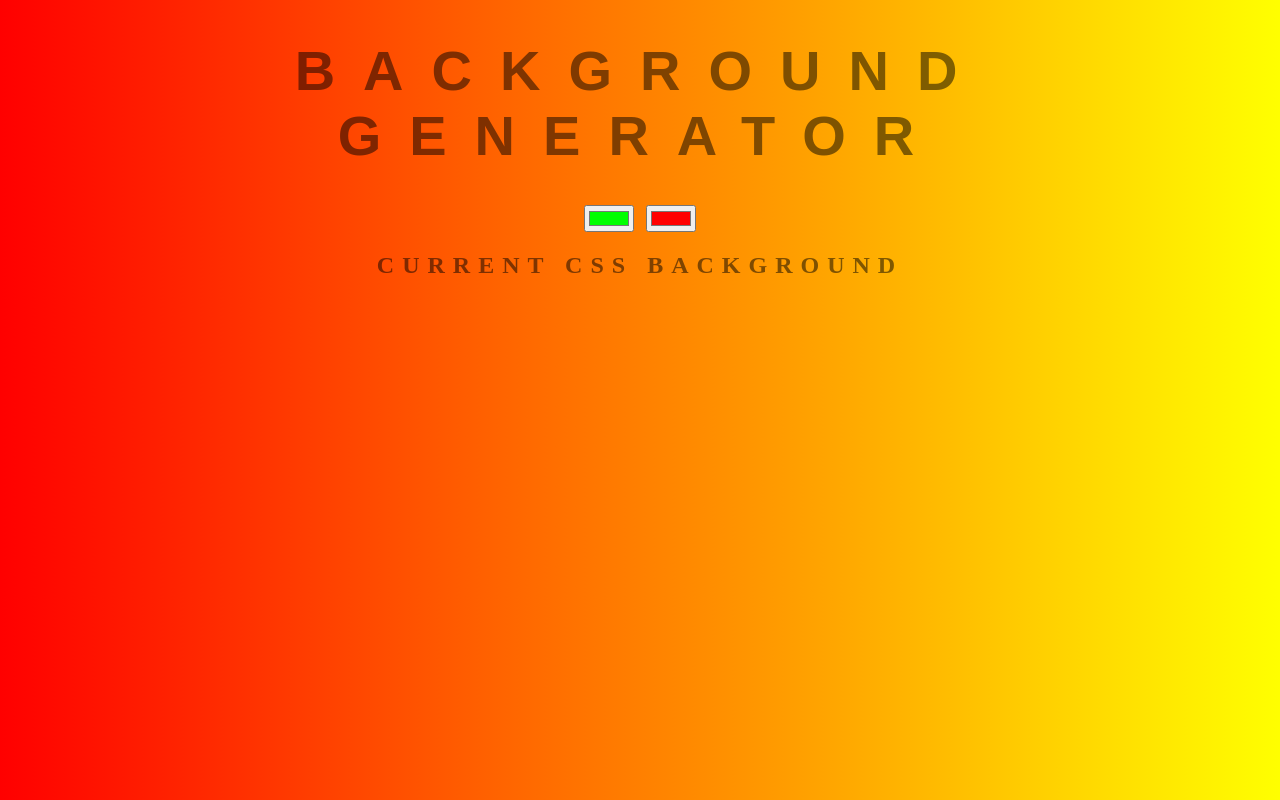
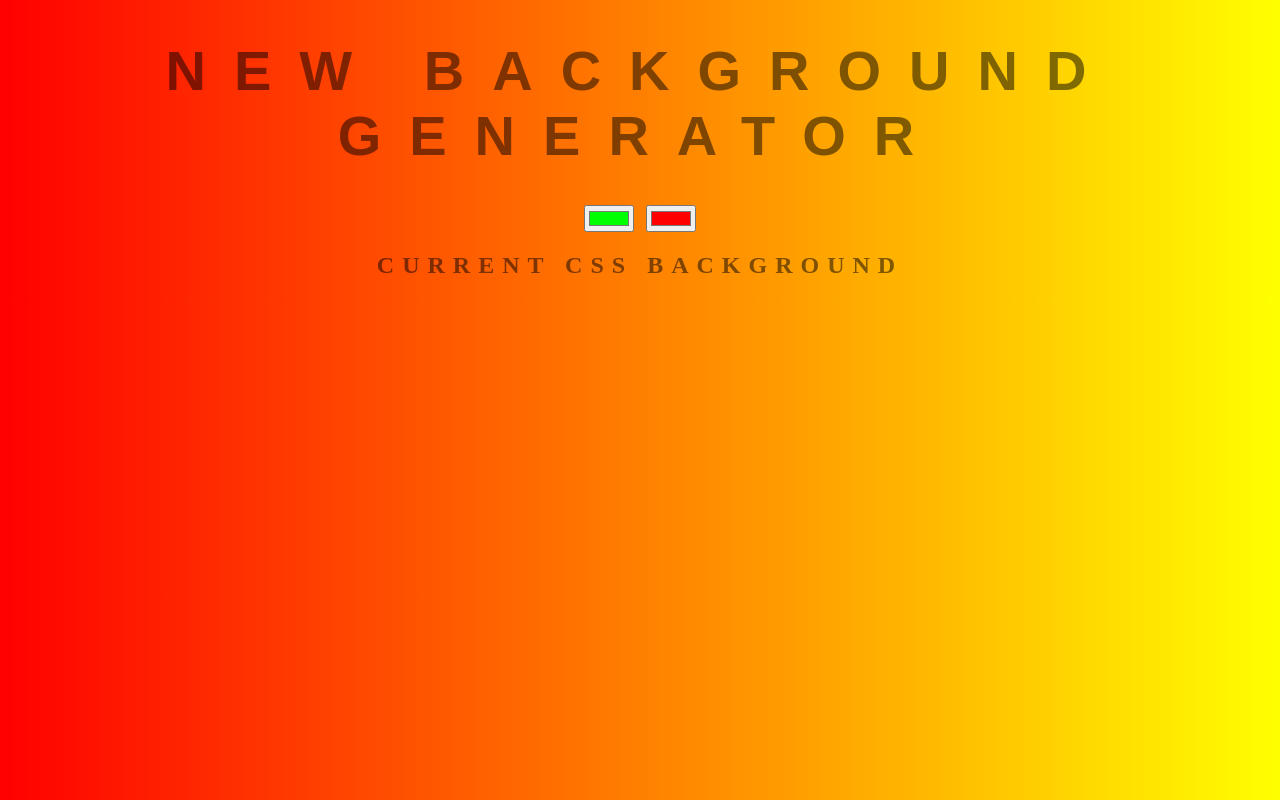
Before and after one commit to jeffcodeclan/background-generator, a plain HTML site: page index.html in a window 1280 px wide. Drawn offline with Linux system fonts and the light colour scheme.

Commit message:
Updated Index.html

```diff
--- a/index.html
+++ b/index.html
@@ -1,11 +1,11 @@
 <!DOCTYPE html>
 <html>
 <head>
-  <title>BackGround Generator</title>
+  <title>New BackGround Generator</title>
   <link rel="stylesheet" type="text/css" href="style.css">
 </head>
 <body id="gradient">
-  <h1>BackGround Generator</h1>
+  <h1>New BackGround Generator</h1>
   <input class="color1" type="color" name="color1" value="#00ff00">
   <input class="color2" type="color" name="color2" value="#ff0000">
   <h2>Current CSS Background</h2>
```
